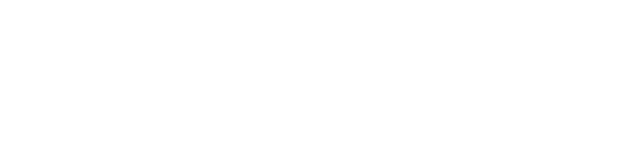
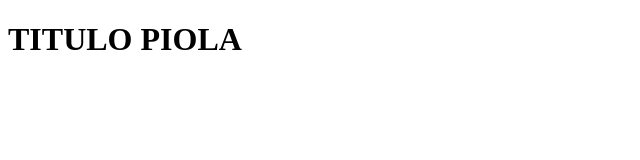
Before and after one commit to MyllerDev/CursosJavaScript, a plain HTML site: page sergieCode/index.html in a window 1280 px wide. Shown: the whole page, without its empty margins (0-640 px from the left). Drawn offline with Linux system fonts and the light colour scheme.

Commit message:
creando un titulo para el index

```diff
--- a/sergieCode/index.html
+++ b/sergieCode/index.html
@@ -6,6 +6,7 @@
     <title>Document</title>
 </head>
 <body>
+    <H1>TITULO PIOLA</H1>
     <script src="tipos-datos.js"></script>
 </body>
 </html>
```
